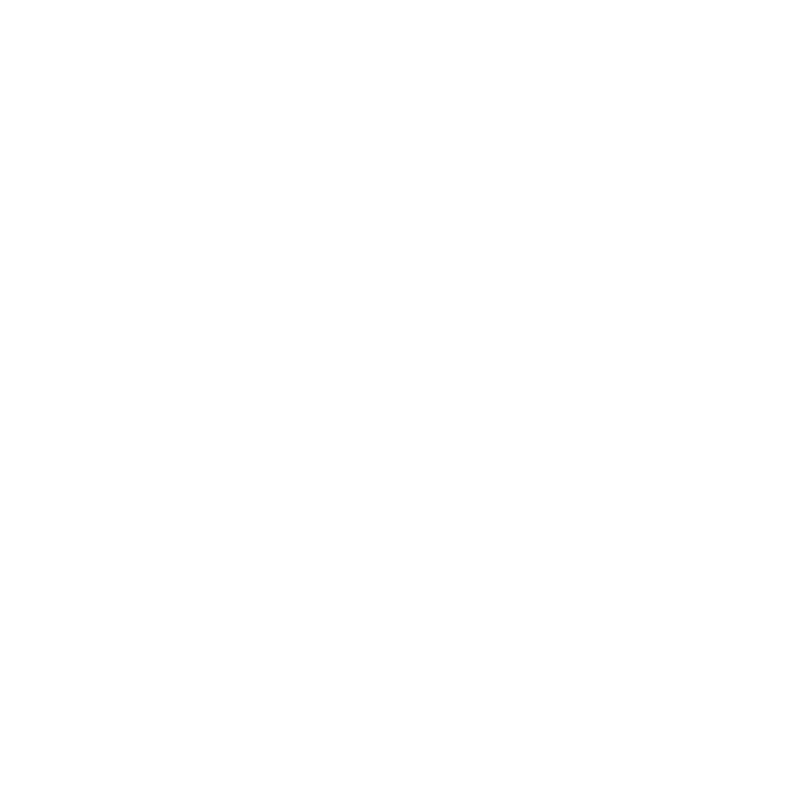
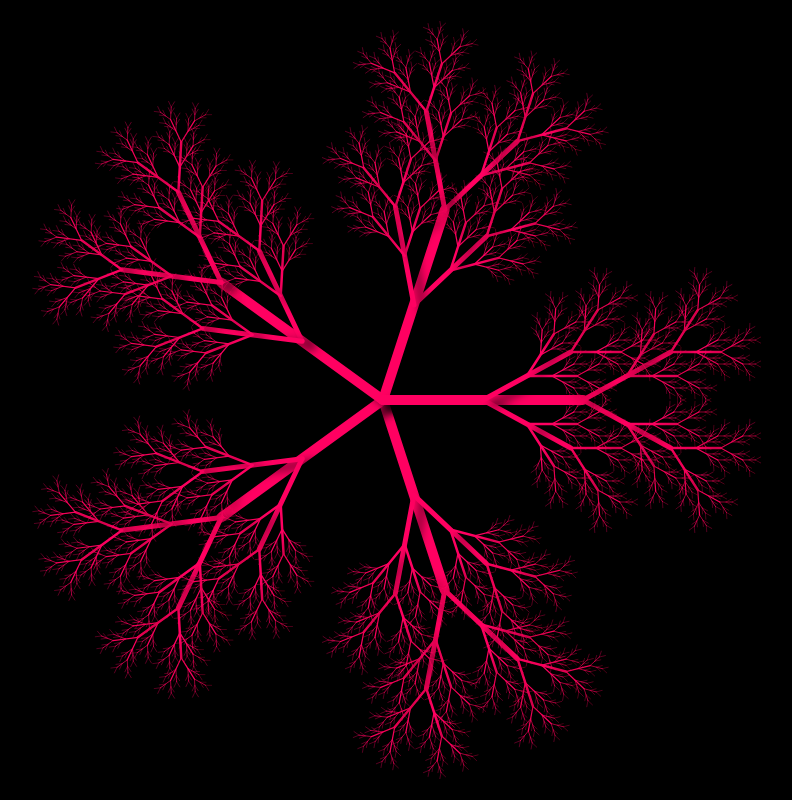
Before and after one commit to R3d1001/html5-canvas, a plain HTML site: page Generative Art/index.html in a window 1280 px wide. Shown: the whole page, without its empty margins (257-1049 px from the left). Drawn offline with Linux system fonts and the light colour scheme.

Commit message:
added a basic snowflake fractal

```diff
--- a/Generative Art/index.html
+++ b/Generative Art/index.html
@@ -5,8 +5,10 @@
     <meta http-equiv="X-UA-Compatible" content="IE=edge">
     <meta name="viewport" content="width=device-width, initial-scale=1.0">
     <title>Generative Art</title>
+    <link rel="stylesheet" href="style.css">
 </head>
 <body>
-
+    <canvas id="canvas1"></canvas>
+    <script src="script.js"></script>
 </body>
 </html>
--- a/Generative Art/script.js
+++ b/Generative Art/script.js
@@ -0,0 +1,113 @@
+window.addEventListener("load",function(){//the code runs once all assets(html,style,imgs etc) have loaded
+    const canvas=this.document.getElementById("canvas1");
+    const ctx=canvas.getContext("2d");//creates instance of builtin canvas 2d api to hold all canvas drawing methods and settings
+    canvas.width=window.innerWidth;
+    canvas.height=this.window.innerHeight;
+
+    /*
+    //code is read from top down, so any drawings before this will not be affected by these transformations
+    ctx.save();//all code below this is acted upon the shapes drawn here, saves the transformations and fillstyle linewidth etc
+    ctx.fillStyle="green";
+    ctx.translate(100,100);//translates our img to specific coordinates, rotate will be from this specific coordinate
+    ctx.scale(0.5,0.5);//scales the image by this factor
+    ctx.rotate(-0.1);//rotate from top left by default
+    //rotate, translate, and scale if applied multiple times, do not override the previous ones, rather they add up
+    ctx.translate(60,60);
+
+    ctx.fillRect(0,0,500,500);
+    ctx.restore();//after this any shapes drawn will not be affected by the above translations
+    ctx.fillStyle="red";
+    ctx.fillRect(0,0,100,100);//unaffected by the transformations
+    */
+   /*
+   let size=200;
+   let sides=8;//number of sides we want in our lines shape
+   ctx.save();
+
+   ctx.translate(canvas.width/2,canvas.height/2);//we are now at the center
+   ctx.scale(1,1);//sets the scale
+   ctx.rotate(0);//sets the rotation it is in radians
+   ctx.lineWidth=10;//sets the width of the lines
+   ctx.lineCap="round";//makes the lines round
+   for(let i=0;i<sides;i++){
+    ctx.beginPath();//start drawing
+    ctx.moveTo(0,0);
+    ctx.lineTo(size,0);
+    ctx.stroke();
+    ctx.rotate(Math.PI*2/sides);//rotate this many radian degrees
+    //ctx.scale(0.9,0.9);//causes upcoming lines to be scaled down which proceduraly adds up
+    //ctx.translate(30,40);//causes them to translate by this which proceduraly adds up
+   }
+
+   ctx.restore();
+   */
+   let size=200;
+   let sides=5;
+   let maxLevel=5;//how many max levels we want to run in our function
+   let spread=0.5;//the angle spread of each branch
+   let branches=2;//the number of branches we want from the main branch
+   let scale=0.5;//tells the scale we want each subbranch to change by
+   let color="hsl("+Math.random()*360+",100%,50%)";//tells the color we want it to be in hsl format, Math.random()*360 tells us to take a random color
+   ctx.lineWidth=10;//sets the width of the lines
+   ctx.lineCap="round";//makes the lines round
+
+   //for adding a shadow
+   ctx.shadowColor="rgba(0,0,0,0.7)";
+   ctx.shadowOffsetX=10;
+   ctx.shadowOffsetY=5;
+   ctx.shadowBlur=10
+
+
+   function drawBranch(level){//draw line, rotate canvas, call itself again to draw another segment
+    //level tells us which level it is currently drawing
+    //break when it reaches the max level
+    if(level>maxLevel){
+        return;
+    }
+
+    ctx.beginPath();//start drawing
+    ctx.moveTo(0,0);
+    ctx.lineTo(size,0);
+    ctx.stroke();
+
+    for(let i=0;i<branches;i++){
+
+        ctx.save();//by saving here we can redo for the other side too
+        //the settings which changes our next lines
+        ctx.translate(size-(size/branches)*i,0);//we tell it to translate by this ammount
+        //if we want them move move along and grow from the other end, we do ctx.translate(size-(size/branches)*i,0); and remove size- for vice versa
+        ctx.rotate(spread);
+        ctx.scale(scale,scale)
+
+        //so that it calls itself incrementingly recursively
+        drawBranch(level+1);
+        ctx.restore();
+
+        //by changing spread to -spread, we do for the other side too
+        ctx.save();//by saving here we can redo for the other side too
+        //the settings which changes our next lines
+        ctx.translate(size-(size/branches)*i,0);
+        ctx.rotate(-spread);
+        ctx.scale(scale,scale)
+
+        //so that it calls itself incrementingly recursively
+        drawBranch(level+1);
+        ctx.restore();
+    }
+
+   }
+
+   function drawFractal(){
+    ctx.save();
+    ctx.strokeStyle=color;//the color we want it
+    ctx.translate(canvas.width/2,canvas.height/2);
+    ctx.scale(1,1);
+    ctx.rotate(0);
+    for(let i=0;i<sides;i++){
+        ctx.rotate((Math.PI*2)/sides);
+        drawBranch(0);
+    }
+    ctx.restore();
+   }
+   drawFractal();
+});
--- a/Generative Art/style.css
+++ b/Generative Art/style.css
@@ -0,0 +1,11 @@
+*{
+    margin: 0;
+    padding: 0;
+    box-sizing: border-box;
+}
+#canvas1{
+    background: black;
+    position: absolute;
+    left: 0;
+    top: 0;
+}
```
